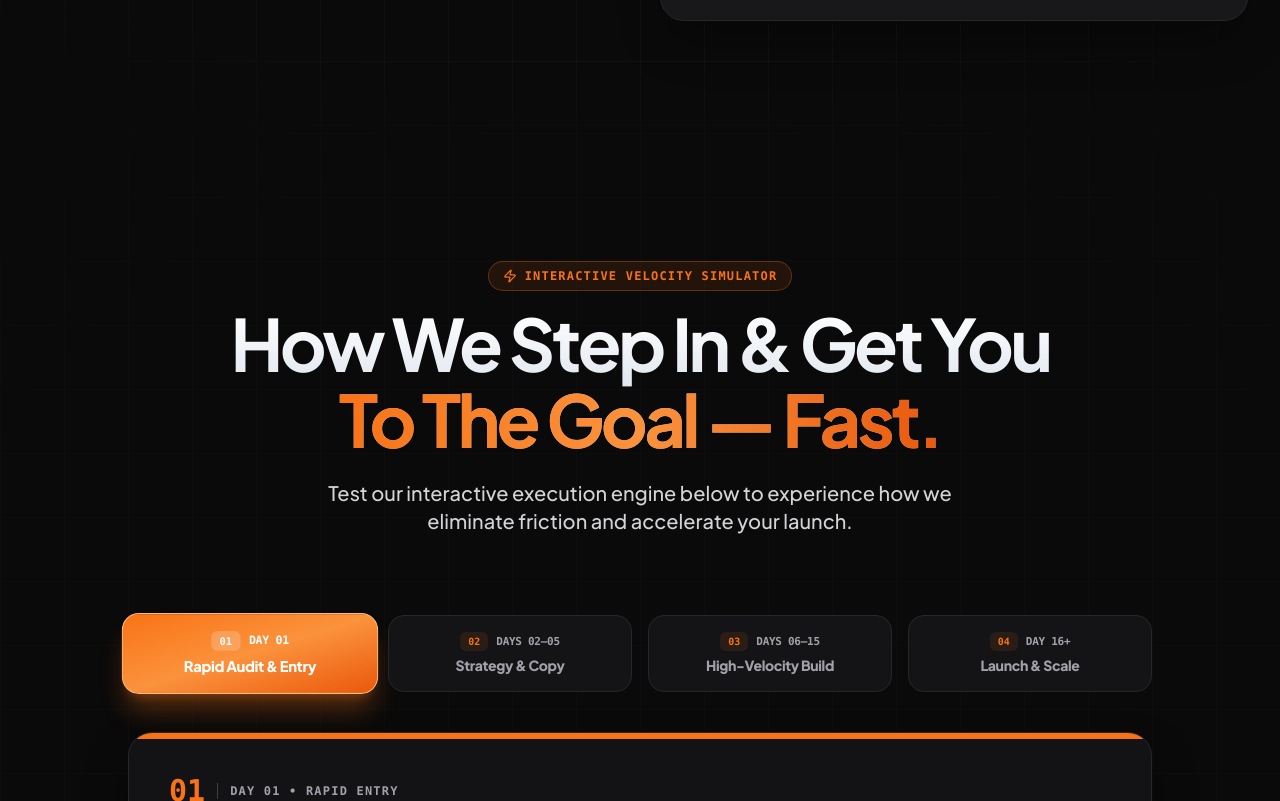
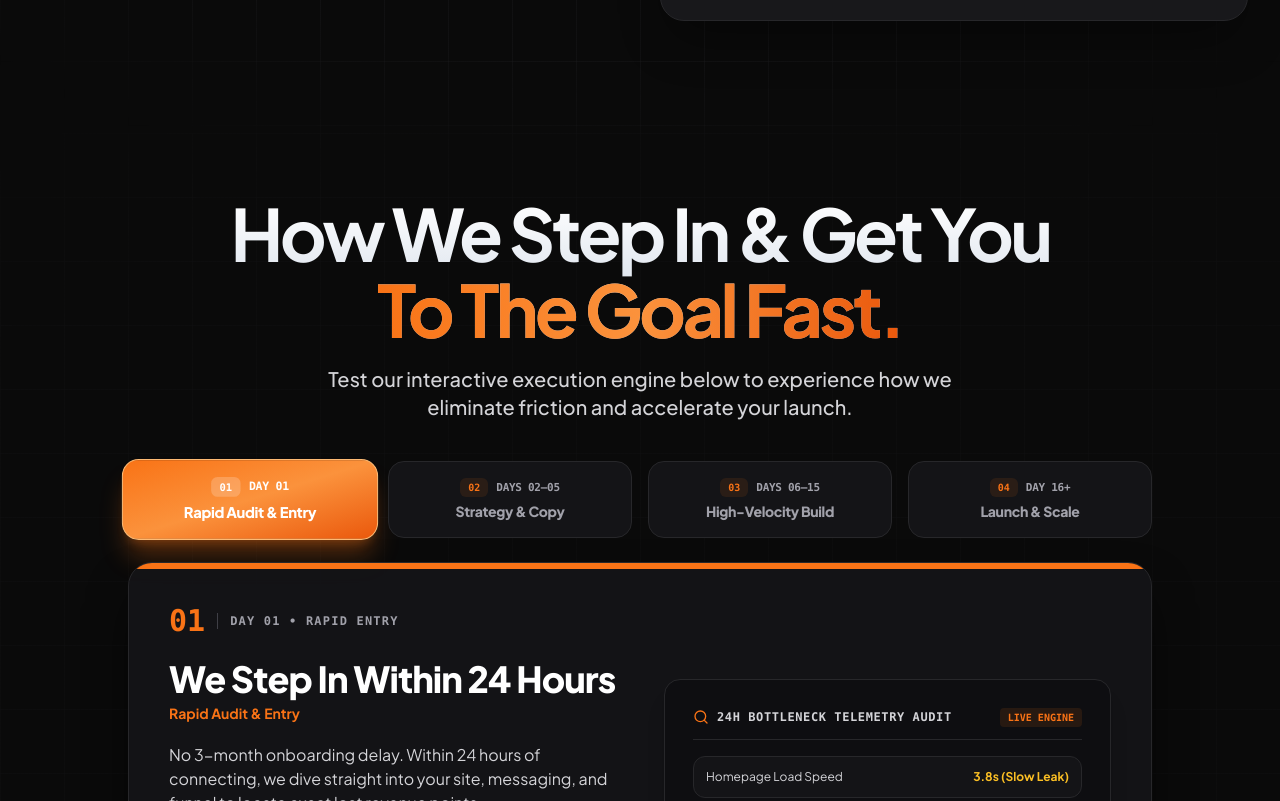
Before and after one commit to itsroosguy/roosx, a React (Vite) app: page / in a window 1280 px wide. Shown: the part 1919-2720 px from the top of the page. Built offline with nearby package versions, Linux system fonts and the light colour scheme.

Commit message:
Reduce padding space, remove em-dash in headline, and remove Interactive Velocity Simulator badge

```diff
--- a/src/components/ProcessSection.tsx
+++ b/src/components/ProcessSection.tsx
@@ -1,7 +1,6 @@
 import React, { useState } from 'react';
 import { motion, AnimatePresence } from 'framer-motion';
 import {
-  Zap,
   Sparkles,
   CheckCircle2,
   Gauge,
@@ -119,7 +118,7 @@ export const ProcessSection: React.FC<ProcessSectionProps> = ({
   return (
     <section
       id="process"
-      className={`relative py-24 sm:py-32 transition-colors duration-500 overflow-hidden ${
+      className={`relative py-12 sm:py-16 transition-colors duration-500 overflow-hidden ${
         isDarkMode ? 'bg-[#0A0A0A] text-white' : 'bg-[#FAF9F6] text-[#111111]'
       }`}
     >
@@ -143,13 +142,8 @@ export const ProcessSection: React.FC<ProcessSectionProps> = ({
           whileInView={{ opacity: 1, y: 0 }}
           viewport={{ once: true }}
           transition={{ duration: 0.6, ease: [0.22, 1, 0.36, 1] }}
-          className="text-center max-w-4xl mx-auto mb-16 sm:mb-20 space-y-4"
+          className="text-center max-w-4xl mx-auto mb-8 sm:mb-10 space-y-3"
         >
-          <div className="inline-flex items-center gap-2 px-3.5 py-1.5 rounded-full bg-[#F97316]/10 border border-[#F97316]/30 text-xs font-mono font-bold text-[#F97316] uppercase tracking-widest">
-            <Zap className="w-3.5 h-3.5" />
-            <span>Interactive Velocity Simulator</span>
-          </div>
-
           <h2
             className={`font-display text-4xl sm:text-6xl md:text-7xl font-bold tracking-tighter leading-[1.08] ${
               isDarkMode ? 'text-silver-gradient' : 'text-[#111111]'
@@ -157,7 +151,7 @@ export const ProcessSection: React.FC<ProcessSectionProps> = ({
           >
             <span className="block">How We Step In & Get You</span>
             <span className="bg-gradient-to-r from-[#F97316] via-[#FB923C] to-[#EA580C] bg-clip-text text-transparent inline-block pb-2 pt-1">
-              To The Goal — Fast.
+              To The Goal Fast.
             </span>
           </h2>
 
@@ -171,7 +165,7 @@ export const ProcessSection: React.FC<ProcessSectionProps> = ({
         </motion.div>
 
         {/* KINETIC PHASE SELECTOR BAR */}
-        <div className="grid grid-cols-2 md:grid-cols-4 gap-3 sm:gap-4 max-w-5xl mx-auto mb-10">
+        <div className="grid grid-cols-2 md:grid-cols-4 gap-3 sm:gap-4 max-w-5xl mx-auto mb-6">
           {simulatorSteps.map((step, idx) => {
             const isSelected = idx === activeStepIdx;
             return (
@@ -493,7 +487,7 @@ export const ProcessSection: React.FC<ProcessSectionProps> = ({
             whileInView={{ opacity: 1, y: 0 }}
             viewport={{ once: true }}
             transition={{ duration: 0.6, delay: 0.3 }}
-            className="mt-16 flex flex-col items-center justify-center text-center space-y-4"
+            className="mt-8 sm:mt-10 flex flex-col items-center justify-center text-center space-y-4"
           >
             <AlphaRoosButton
               text="Get Your Free Audit"
```
